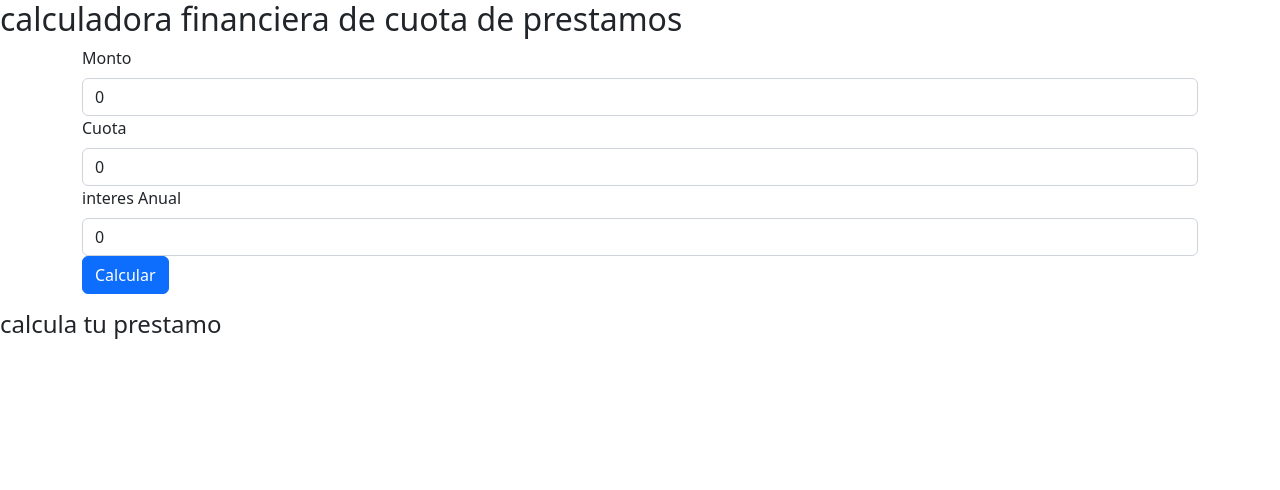
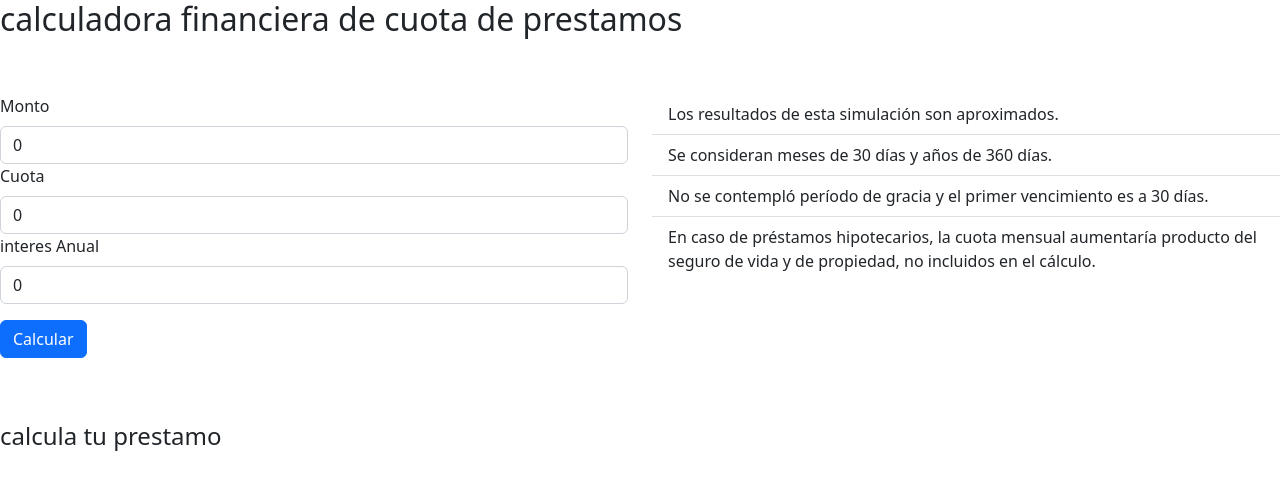
Before and after one commit to jordislpm/practicas, a React (Vite) app in the folder dial/: page / in a window 1280 px wide. Shown: the top 490 px of the page. Built offline with nearby package versions, Linux system fonts and the light colour scheme.

Commit message:
creacion de Notas

```diff
--- a/dial/src/AppFuntional.jsx
+++ b/dial/src/AppFuntional.jsx
@@ -2,11 +2,23 @@ import React, { useState } from 'react'
 import 'bootstrap/dist/css/bootstrap.min.css';
 import Form from './assets/components/Practica IV/Form';
 import Tabla from './assets/components/Practica IV/Tabla';
-
+import Notas from './assets/components/Practica IV/Notas';
 
 
 
 function AppFuntional (){
+
+
+    const[notas,setNotas] = useState([
+      {nota:"Los resultados de esta simulación son aproximados.",
+        },{
+          nota:"Se consideran meses de 30 días y años de 360 días."
+        },{
+          nota:"No se contempló período de gracia y el primer vencimiento es a 30 días."
+        },{
+          nota:"En caso de préstamos hipotecarios, la cuota mensual aumentaría producto del seguro de vida y de propiedad, no incluidos en el cálculo.",
+        }
+    ])
 
     const [monto, setMonto] = useState(0)
 
@@ -46,7 +58,7 @@ function AppFuntional (){
 
     const newMes ={
     id: `${i +1}`,
-    key: `${i+1}`,
+    key: `clave${i+1}`,
     Mes:`${i+1}`,
     Cuota: `${C}`,
     Capital: capital,
@@ -54,7 +66,7 @@ function AppFuntional (){
     Balance: balance
      };
   console.log(newMes)
-  setMeses([... meses, newMes]);
+  setMeses([newMes,...meses]);
 
   interes = (balance * interesPorc/100).toFixed(2);
   capital = (C - interes).toFixed(2);
@@ -69,10 +81,12 @@ console.log(meses)
 
 
     return(
-    <div>
+    <div className="row justify-content-lg-center">
       <h2>calculadora financiera de cuota de prestamos</h2>
-      <div id="formulario">
-        <Form
+
+      <div className="row px-0 mx-0">
+      <div className="col my-5 mx-0">
+      <Form
         cuota={cuota}
         monto={monto}
         interesAnual={interesAnual}
@@ -81,8 +95,14 @@ console.log(meses)
         handleCuota={handleCuota}
         handleInteresAnual={handleInteresAnual}/>
       </div>
+      <div className="col my-5 mx-0">
+      <Notas notas={notas}/>
+      </div>
+    </div>
+
+
      <div>
-   {meses.length >= 1 && <Tabla meses={meses}/>}
+   {meses.length > 0 && <Tabla meses={meses}/>}
    {meses.length < 1 && <h4>calcula tu prestamo</h4>}
      </div>
 
--- a/dial/src/assets/components/Practica IV/Form.jsx
+++ b/dial/src/assets/components/Practica IV/Form.jsx
@@ -8,7 +8,7 @@ export default function Form({monto,cuota,interesAnual,handleMonto,handleInteres
 
 
   return(
-        <div className="container-sm">
+        <div className="row d-flex justify-content-between ">
         <form onSubmit={createMes}>
         <div className="mb-3">
 
@@ -40,7 +40,7 @@ export default function Form({monto,cuota,interesAnual,handleMonto,handleInteres
         <input
          value="Calcular"
          type="submit"
-         className="btn btn-primary"
+         className="btn btn-primary mt-3 m"
         />
         </div>
       </form>
--- /dev/null
+++ b/dial/src/assets/components/Practica IV/Nota.jsx
@@ -0,0 +1,5 @@
+export default function Nota (props){
+    return(
+        <li className="list-group-item">{props.nota}</li>
+    )
+}
--- /dev/null
+++ b/dial/src/assets/components/Practica IV/Notas.jsx
@@ -0,0 +1,15 @@
+import React from 'react';
+import Nota from './Nota';
+
+
+export default function Notas (props){
+return(
+<ul className="list-group list-group-flush">
+{props.notas.map((note,i)=>{
+        return <Nota key={`${note}${i}`} nota={note.nota}
+        />
+    })}
+
+</ul>
+)
+}
--- a/dial/src/assets/components/Practica IV/Tabla.jsx
+++ b/dial/src/assets/components/Practica IV/Tabla.jsx
@@ -3,7 +3,7 @@ import React from 'react';
 import Mes from './Mes';
 function Tabla(props){
 
-    return(<table className="table">
+    return(<table className="table table-dark table-striped m-5 pe-5 ">
             <thead>
               <tr>
                 <th scope="col">#No.</th>
@@ -13,6 +13,7 @@ function Tabla(props){
                 <th scope="col">Balance</th>
               </tr>
             </thead>
+            {props.meses.length > 0 &&
             <tbody>
             {props.meses.map((me) => {
               return <Mes
@@ -24,6 +25,8 @@ function Tabla(props){
               Balance={me.Balance}/>
             })}
           </tbody>
+            }
+
           </table>
         )
 
```
Lines whose indentation alone changed are shown as unchanged.
